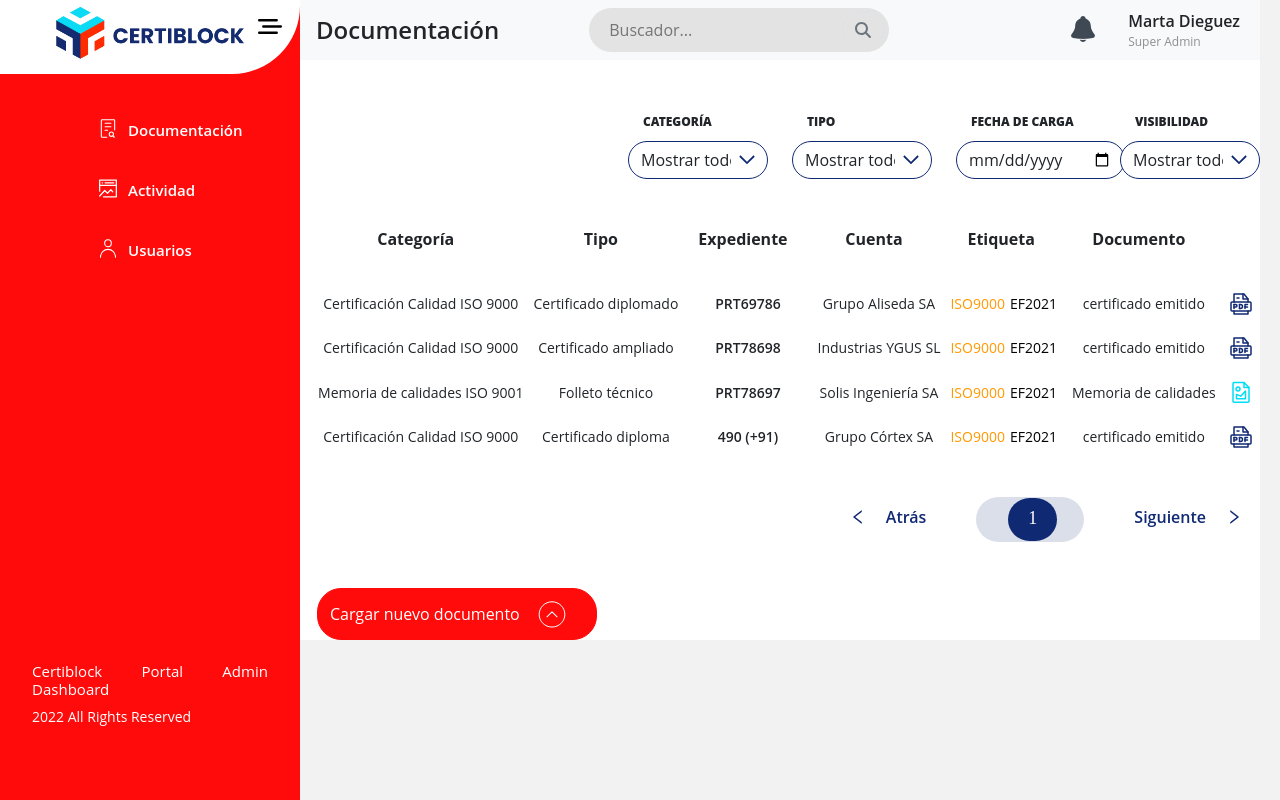
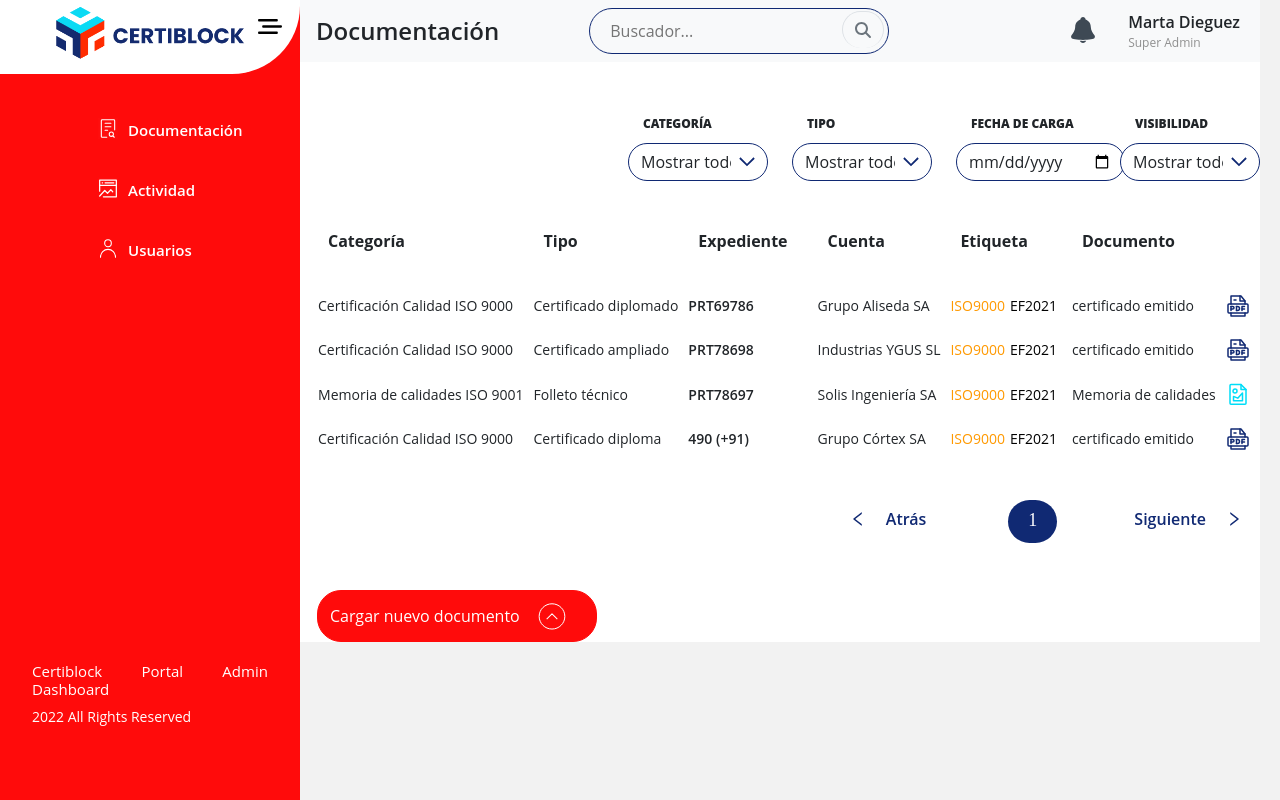
Before and after one commit to javidiazrve/certi_signer, a React (Create React App) app: page / in a window 1280 px wide. Built offline with nearby package versions, Linux system fonts and the light colour scheme.

Commit message:
css table

```diff
--- a/package.json
+++ b/package.json
@@ -21,6 +21,7 @@
     "mdbreact": "^5.2.0",
     "moment": "^2.29.1",
     "multer": "^1.4.4",
+    "rc-form": "^2.4.12",
     "react": "^17.0.2",
     "react-bootstrap": "^2.2.0",
     "react-confirm-alert": "^2.8.0",
--- a/src/Pages/Actividad/Actividad.js
+++ b/src/Pages/Actividad/Actividad.js
@@ -250,7 +250,7 @@
                         </Col>
 
                     </Row>
-                    <Table columns={columns} dataSource={dataSource} />
+                    <Table columns={columns} pagination={{ pageSize: 6}} dataSource={dataSource} />
                 </div>
             </Container>
         </>
--- a/src/Pages/AdminInterface/Clientes.js
+++ b/src/Pages/AdminInterface/Clientes.js
@@ -271,25 +271,13 @@
                 <Col lg="6">
                   <Form.Group className="mb-3" controlId="formBasicName">
                     <Form.Label className="title-filter-modal">Nombre de usuario</Form.Label>
-                    <Form.Select className="select-css-clientes" aria-label="Default select example">
-                      {
-                        user.map(user => (
-                          <option key={user.id} value={user.name} >{user.name}</option>
-                        ))
-                      }
-                    </Form.Select>
+                    <Form.Control className="input-Form newCategory-css" type="text" placeholder="" />
                   </Form.Group>
                 </Col>
                 <Col lg="6">
                   <Form.Group className="mb-3" controlId="formBasicName">
                     <Form.Label className="title-filter-modal">Clave de acceso</Form.Label>
-                    <Form.Select className="select-css-clientes" aria-label="Default select example">
-                      {
-                        user.map(user => (
-                          <option key={user.id} value={user.name} >{user.name}</option>
-                        ))
-                      }
-                    </Form.Select>
+                    <Form.Control className="input-Form newCategory-css" type="password" placeholder="" />
                   </Form.Group>
                 </Col>
               </Row>
--- a/src/Pages/Documentation/ListDocu.css
+++ b/src/Pages/Documentation/ListDocu.css
@@ -1,10 +1,10 @@
 .ant-input {
-    background: #e3e3e3;
+    background: transparent;
     border-radius: 82px;
     padding: 10px;
     padding-left: 20px;
     margin-left: 50px;
-    border: 0px;
+    border: 1px solid #102973;
     width: 300px;
 }
 .table-responsive {
@@ -181,12 +181,12 @@
     height: 5px !important;
     padding-bottom: 20px !important;
     padding-left: 10px;
-    text-align: center;
+    text-align: start;
 }
 .ant-table-thead > tr > th {
     height: 5px !important;
     padding: 20px !important;
-    text-align: center;
+    text-align: start;
 }
 .ant-pagination {
     display: flex !important;
@@ -228,9 +228,9 @@
 
 .ant-pagination-item {
     padding: 10px !important;
-    color: white !important;
+    color: #102973 !important;
     border-radius: 61px !important;
-    background: rgba(16, 41, 115, 0.15) !important;
+    /*background: rgba(16, 41, 115, 0.15) !important;*/
     padding-left: 32px !important;
     padding-right: 27px !important;
     border-radius: 61px !important;
@@ -251,6 +251,7 @@
 }
 .ant-pagination-item-active a {
     width: 68px !important;
+    background: rgba(16, 41, 115, 0.15) !important;
     height: 61.18px !important;
     padding-top: 10px !important;
     padding-bottom: 13px !important;
--- a/src/Pages/Documentation/ListDocu.js
+++ b/src/Pages/Documentation/ListDocu.js
@@ -174,7 +174,7 @@
         estado: "Acceso público mediante QR",
         fecha: "13/01/2022",
         visto: "112"
-    }
+    },
 ];
 
 const categoriasArr = [
@@ -1053,7 +1053,7 @@
 
                         </Row>
 
-                        <Table className="table table-fixed" columns={columns} scroll={{ x: 'max-content' }} pagination={{ alignment: 'left' | 'center' | 'right' }} dataSource={filterTable == null ? baseData : filterTable} />
+                        <Table className="table table-fixed" columns={columns} scroll={{ x: 'max-content' }} pagination={{ pageSize: 6}} dataSource={filterTable == null ? baseData : filterTable} />
                         <Button className="uploadButton" style={{ marginLeft: "17px" }} onClick={this.modalOpen}>Cargar nuevo documento <img src={circleupload} alt="circleupload" />
                         </Button>
                     </div>
--- a/src/Pages/Login/Login.js
+++ b/src/Pages/Login/Login.js
@@ -15,6 +15,7 @@
 
     return (
         <>
+            <div className="content-form">
                 <Form onSubmit={handleSubmit} className="main-form">
                     <div className="logo">
                         <img className="logo-css" src={logo} alt="certiblock" />
@@ -24,7 +25,7 @@
                             <Form.Item className="form-css"
                                 type="text"
                                 value={username}
-                            label="Username"
+                                label="Nombre de Usuario"
                                 name="username"
                                 onChange={(event) => setUsername(event.target.value)}
                                 rules={[{ required: true, message: 'Por favor ingresa el nombre de Usuario' }]}
@@ -36,17 +37,18 @@
                             <Form.Item className="form-css"
                                 type="password"
                                 value={password}
-                            label="password"
+                                label="Contraseña"
                                 name="password"
                                 onChange={(event) => setPassword(event.target.value)}
                                 rules={[{ required: true, message: 'Por favor ingresa tu contraseña' }]}
                             >
-                            <Input.Password />
+                                <Input.Password style={{marginRight: "-30px"}} />
                             </Form.Item>
                         </Col>
                     </Row>
-                <Button className="login-button">Login</Button>
+                    <Button className="login-button">Iniciar Sesión</Button>
                 </Form>
+            </div>
         </>
     )
 }
--- a/src/Pages/Login/LoginCss.css
+++ b/src/Pages/Login/LoginCss.css
@@ -14,4 +14,12 @@
 .login-button {
     background: #ff0b0b;
     border-radius: 24px;
+    width: 200px;
+    color: white;
+    height: 42px;
+    border-color: red;
 }
+
+.content-form{
+    margin-top: 10%
+}
--- a/src/Pages/Usuarios/Usuario.js
+++ b/src/Pages/Usuarios/Usuario.js
@@ -247,7 +247,7 @@
                     </Navbar.Collapse>
                 </Navbar>
                 <div className="table-responsive">
-                    <Table columns={columns} scroll={{ x: 'max-content' }} dataSource={dataSource} />
+                    <Table columns={columns} scroll={{ x: 'max-content' }} pagination={{ pageSize: 6}} dataSource={dataSource} />
                     <Button className="uploadUser" style={{ marginLeft: "20px" }} onClick={handleModal}>Crear nuevo usuario <img src={circleupload} alt="circleupload" /></Button>
 
                 </div>
```
Also changed, not shown: 1 other file (tests, documents, lock files or other folders). Lines whose indentation alone changed are shown as unchanged.
